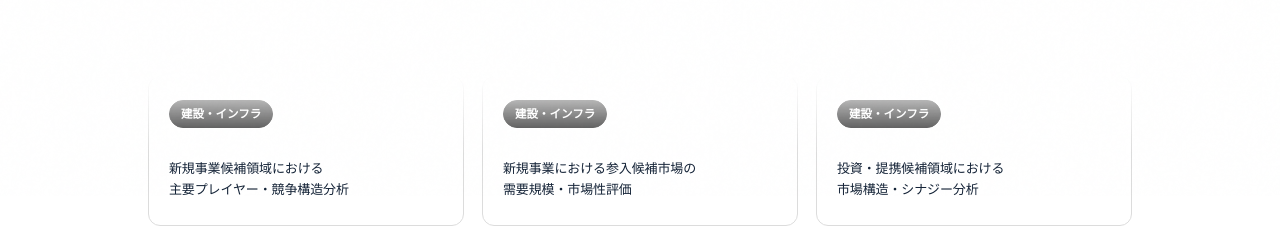
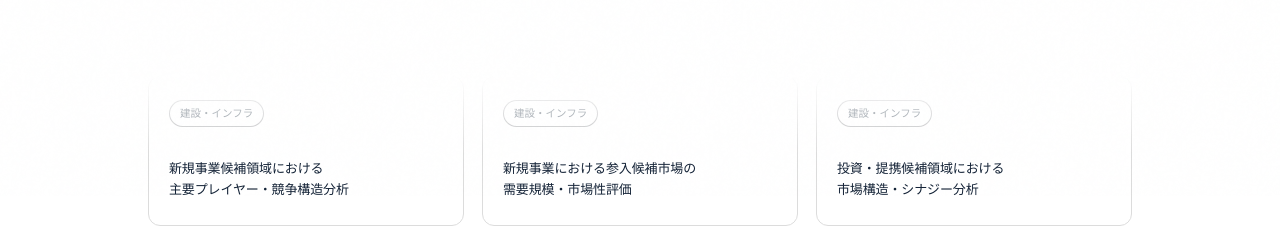
Before and after one commit to neunon/neunon-web, a Next.js app: page /works in a window 1280 px wide. Shown: the part 604-830 px from the top of the page. Built offline with nearby package versions, Linux system fonts and the light colour scheme; no server answers.

Commit message:
Match works tags to process metadata

```diff
--- a/app/editorial-round3.css
+++ b/app/editorial-round3.css
@@ -3239,14 +3239,14 @@
   display: inline-flex;
   width: fit-content;
   align-items: center;
-  padding: 5px 11px;
-  border: 1px solid #171717;
+  padding: 5px 10px;
+  border: 1px solid var(--nc-line-strong);
   border-radius: 999px;
-  background: #171717;
-  color: #fff;
+  background: #fff;
+  color: var(--color-g700);
   font-family: var(--font-sans);
-  font-size: 11.5px;
-  font-weight: 600;
+  font-size: 10.5px;
+  font-weight: 400;
   line-height: 1.4;
   letter-spacing: 0;
 }
@@ -3298,7 +3298,7 @@
   }
 
   .nc-works-column .nc-work-tile > span {
-    padding: 3px 7px;
+    padding: 5px 10px;
     font-size: 10.5px;
   }
 
```
